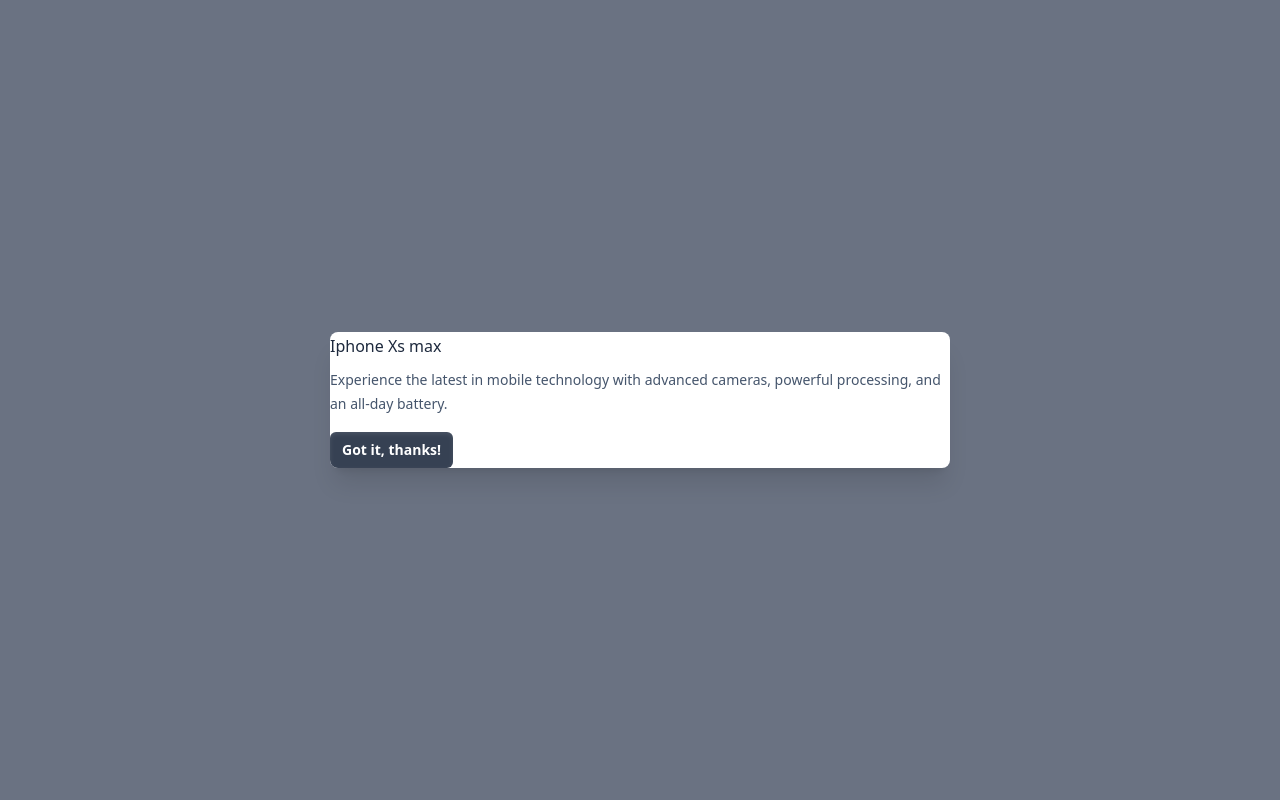
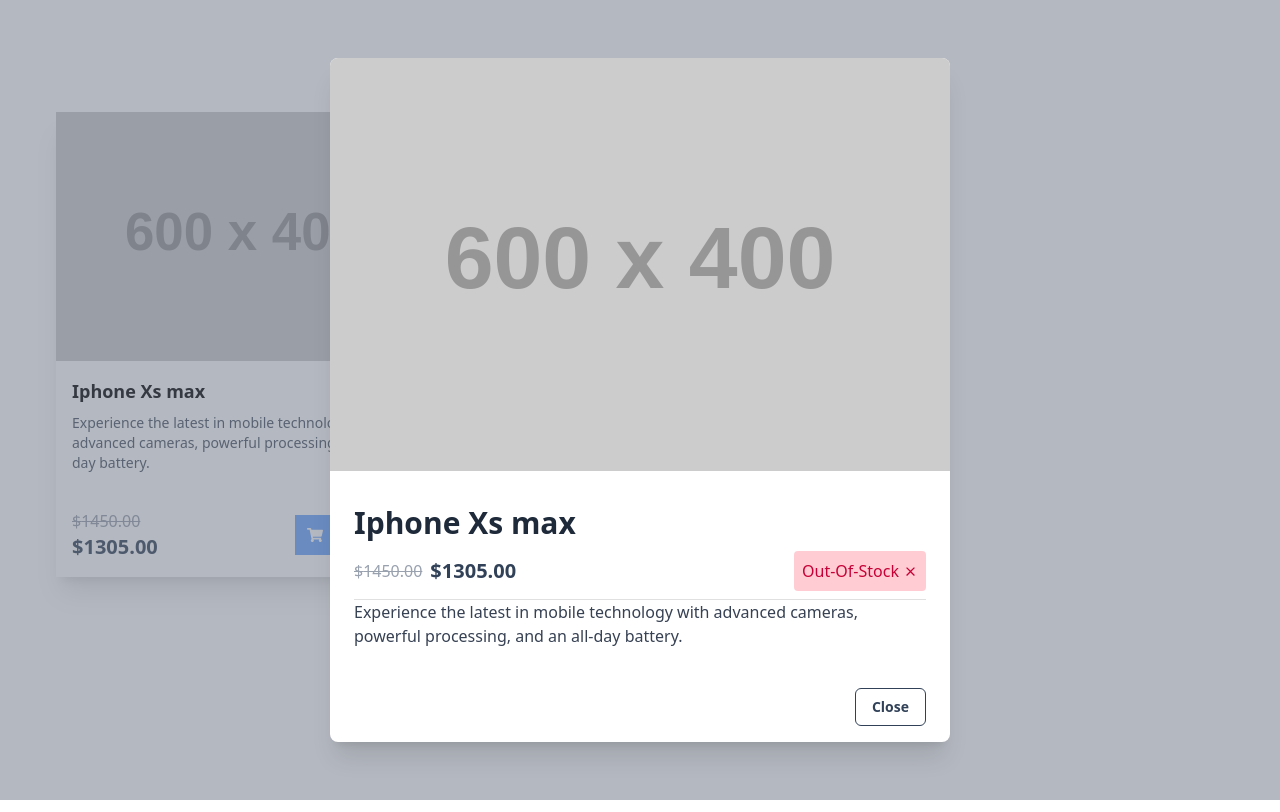
Before and after one commit to Sailesh-developer/Ecommerce-UI, a React (Vite) app: page / in a window 1280 px wide. Both pictures are taken after a click on the element 242 px from the left and 236 px from the top of the page. Built offline with nearby package versions, Linux system fonts and the light colour scheme.

Commit message:
added a new status component and added new things to productviewmodal component :)

```diff
--- a/src/components/ProductViewModal.jsx
+++ b/src/components/ProductViewModal.jsx
@@ -1,5 +1,8 @@
 import { Button, Dialog, DialogPanel, DialogTitle, DialogBackdrop } from '@headlessui/react'
+import { Divider } from '@mui/material'
 import { useState } from 'react'
+import { MdClose, MdDone } from 'react-icons/md'
+import Status from './Status'
 
  function ProductViewModal({open, setOpen, product, isAvailable}) {
 
@@ -15,27 +18,81 @@
 
 
       <Dialog open={open} as="div" className="relative z-10" onClose={close}>
-      <DialogBackdrop className="fixed inset-0 bg-gray-500 bg-opacity-75 transition-opacity" />
+      <DialogBackdrop className="fixed inset-0 bg-gray-500/50 transition-opacity" />
         <div className="fixed inset-0 z-10 w-screen overflow-y-auto">
           <div className="flex min-h-full items-center justify-center p-4">
             <DialogPanel
               transition
               className="relative transform overflow-hidden rounded-lg bg-white shadow-xl transition-all md:max-w-[620px] md:min-2-[620px] w-full"
             >
-              <DialogTitle as="h3" className="text-base/7 font-medium text-slate-800">
+
+            {image && (
+              <div className='flex justify-center aspect-[3/2]'>
+                <img
+                src={image}
+                alt={productName}
+                />
+                </div>
+            )
+
+            }
+
+             <div className='px-6 pt-10 pb-2'>
+              <DialogTitle as="h1" className="lg:text-3xl sm:text-2xl text-x1 font-semibold leading-6 text-gray-800 mb-4">
                 {productName}
               </DialogTitle>
-              <p className="mt-2 text-sm/6 text-slate-600">
-             {description}
-              </p>
-              <div className="mt-4">
-                <Button
-                  className="inline-flex items-center gap-2 rounded-md bg-gray-700 py-1.5 px-3 text-sm/6 font-semibold text-white shadow-inner shadow-white/10 focus:outline-none data-[hover]:bg-gray-600 data-[focus]:outline-1 data-[focus]:outline-white data-[open]:bg-gray-700"
-                  onClick={() => setOpen(false)}
-                >
-                  Got it, thanks!
-                </Button>
+
+              <div className="space-y-2 text-gray-700 pb-4">
+                <div className="flex items-center justify-between gap-2">
+                  {specialPrice ? (
+                    <div className="flex items-center gap-2">
+                      <span className="text-gray-400 line-through">
+                        ${Number(price).toFixed(2)}
+                      </span>
+                      <span className="sm:text-xl font-semibold text-slate-700">
+                        ${Number(specialPrice).toFixed(2)}
+                      </span>
+                    </div>
+                  ) : (
+                    <span className="text-xl font-bold">
+                      {" "}
+                      ${Number(price).toFixed(2)}
+                    </span>
+                  )}
+
+                  {isAvailable ? (
+                    <Status
+                      text="In Stock"
+                      icon={MdDone}
+                      bg="bg-teal-200"
+                      color="text-teal-900"
+                    />
+                  ) : (
+                    <Status
+                      text="Out-Of-Stock"
+                      icon={MdClose}
+                      bg="bg-rose-200"
+                      color="text-rose-700"
+                    />
+                  )}
+                </div>
+
+                <Divider />
+
+                <p>{description}</p>
               </div>
+                </div>
+
+
+            <div className="px-6 py-4 flex justify-end gap-4">
+              <button
+                onClick={() => setOpen(false)}
+                type="button"
+                className="px-4 py-2 text-sm font-semibold text-slate-700 border border-slate-700 hover:text-slate-800 hover:border-slate-800 rounded-md "
+              >
+                Close
+              </button>
+            </div>
             </DialogPanel>
           </div>
         </div>
--- /dev/null
+++ b/src/components/Status.jsx
@@ -0,0 +1,9 @@
+const Status = ({text, icon:Icon, bg, color}) => {
+    return(
+        <div className={`${bg} ${color} px-2 py-2 font-medium rounded flex items-center gap-1`}>
+            {text} <Icon size={15}/>
+        </div>
+    )
+}
+
+export default Status;
```
